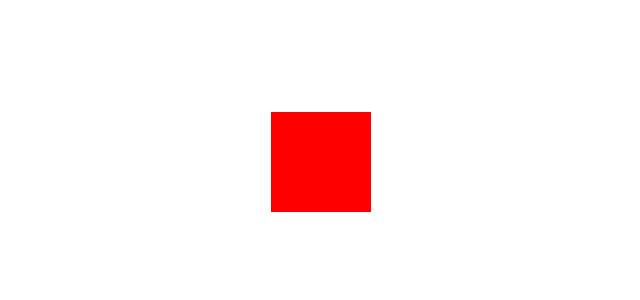
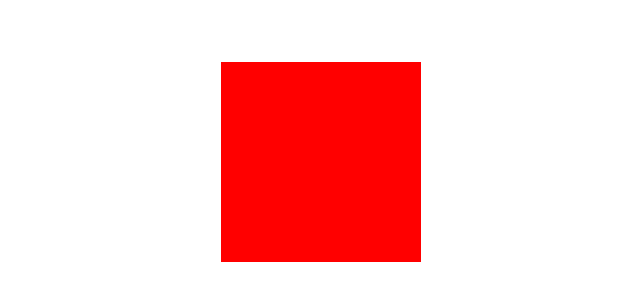
Before and after one commit to Phirsone/MBP204, a plain HTML site: page index.html in a window 1280 px wide. Shown: the part 238-538 px from the top of the page, without its empty margins (319-959 px from the left). Drawn offline with Linux system fonts and the light colour scheme.

Commit message:
new Style

```diff
--- a/style.css
+++ b/style.css
@@ -1,8 +1,8 @@
 .box{
     position: absolute;
-    top: calc(50% - 50px);
-    left: calc(50% - 50px);
-    height: 100px;
-    width: 100px;
+    top: calc(50% - 100px);
+    left: calc(50% - 100px);
+    height: 200px;
+    width: 200px;
     background-color: red;
 }
```
